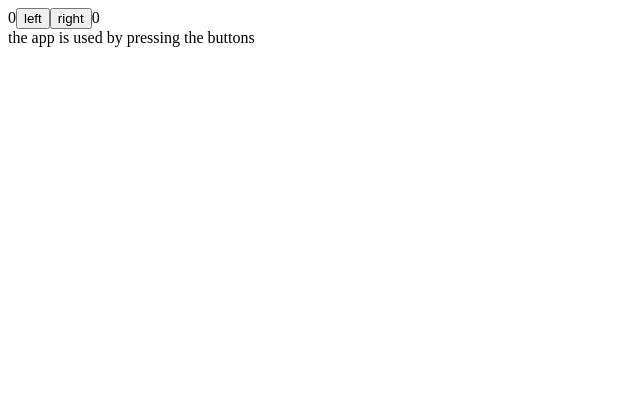
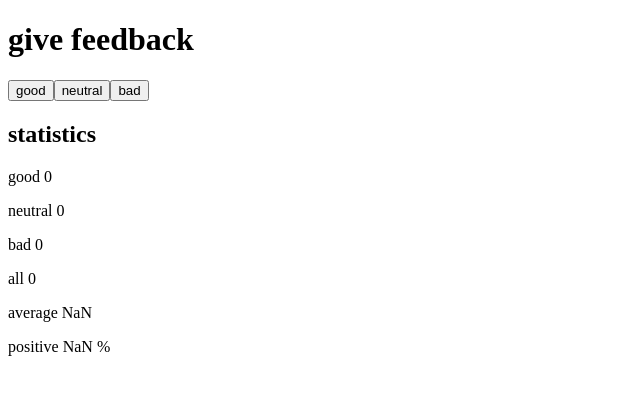
Before and after one commit to eetutaipale/fullstackhole, a React (Create React App) app in the folder osa1/part1/: page / in a window 1280 px wide. Shown: the top 394 px of the page, without its empty margins (0-640 px from the left). Built offline with nearby package versions, Linux system fonts and the light colour scheme.

Commit message:
1.7 asti tehty

```diff
--- a/osa1/part1/src/App.js
+++ b/osa1/part1/src/App.js
@@ -1,49 +1,49 @@
 import { useState } from 'react'
-const History = (props) => {
-  if (props.allClicks.length === 0) {
-    return (
-      <div>
-        the app is used by pressing the buttons
-      </div>
-    )
+
+const App = () => {
+  // save clicks of each button to its own state
+  const [good, setGood] = useState(0)
+  const [neutral, setNeutral] = useState(0)
+  const [bad, setBad] = useState(0)
+
+  const setBadClick = () => {
+    setBad(bad + 1)
   }
-
+  const setNeutralClick = () => {
+    setNeutral(neutral + 1)
+  }
+  const setGoodClick = () => {
+    setGood(good + 1)
+  }
   return (
     <div>
-      button press history: {props.allClicks.join(' ')}
+    <h1>
+      give feedback
+    </h1>
+
+    <button onClick={setGoodClick}>good</button>
+    <button onClick={setNeutralClick}>neutral</button>
+    <button onClick={setBadClick}>bad</button>
+
+
+    <h2>
+      statistics
+    </h2>
+      <p>good {good} </p>
+      <p>neutral {neutral}</p>
+      <p>bad {bad}</p>
+      <p>all {good + bad + neutral}</p>
+      <p>average {((good*1) + (bad * -1) + (neutral* 0)) / (good+bad+neutral)}</p>
+      <p>positive {((good)/(good+bad+ neutral)) * 100 } %
+      </p>
+
+
+
     </div>
-  )
-}
 
-const Button = ({ handleClick, text }) => (
-  <button onClick={handleClick}>
-    {text}
-  </button>
-)
 
-const App = () => {
-  const [left, setLeft] = useState(0)
-  const [right, setRight] = useState(0)
-  const [allClicks, setAll] = useState([])
 
-  const handleLeftClick = () => {
-    setAll(allClicks.concat('L'))
-    setLeft(left + 1)
-  }
 
-  const handleRightClick = () => {
-    setAll(allClicks.concat('R'))
-    setRight(right + 1)
-  }
-
-  return (
-    <div>
-      {left}
-      <Button handleClick={handleLeftClick} text='left' />
-      <Button handleClick={handleRightClick} text='right' />
-      {right}
-      <History allClicks={allClicks} />
-    </div>
   )
 }
 
```
